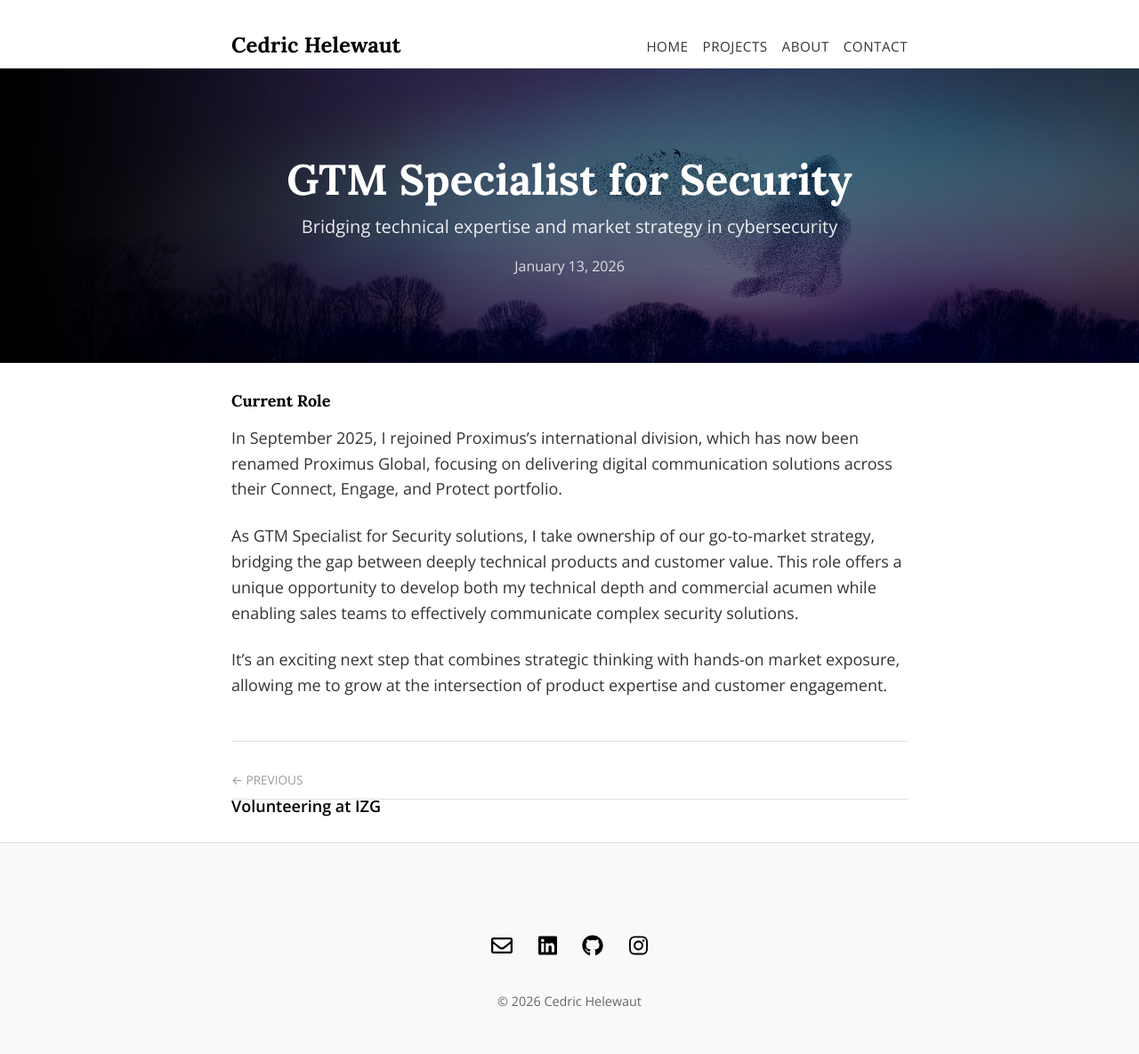
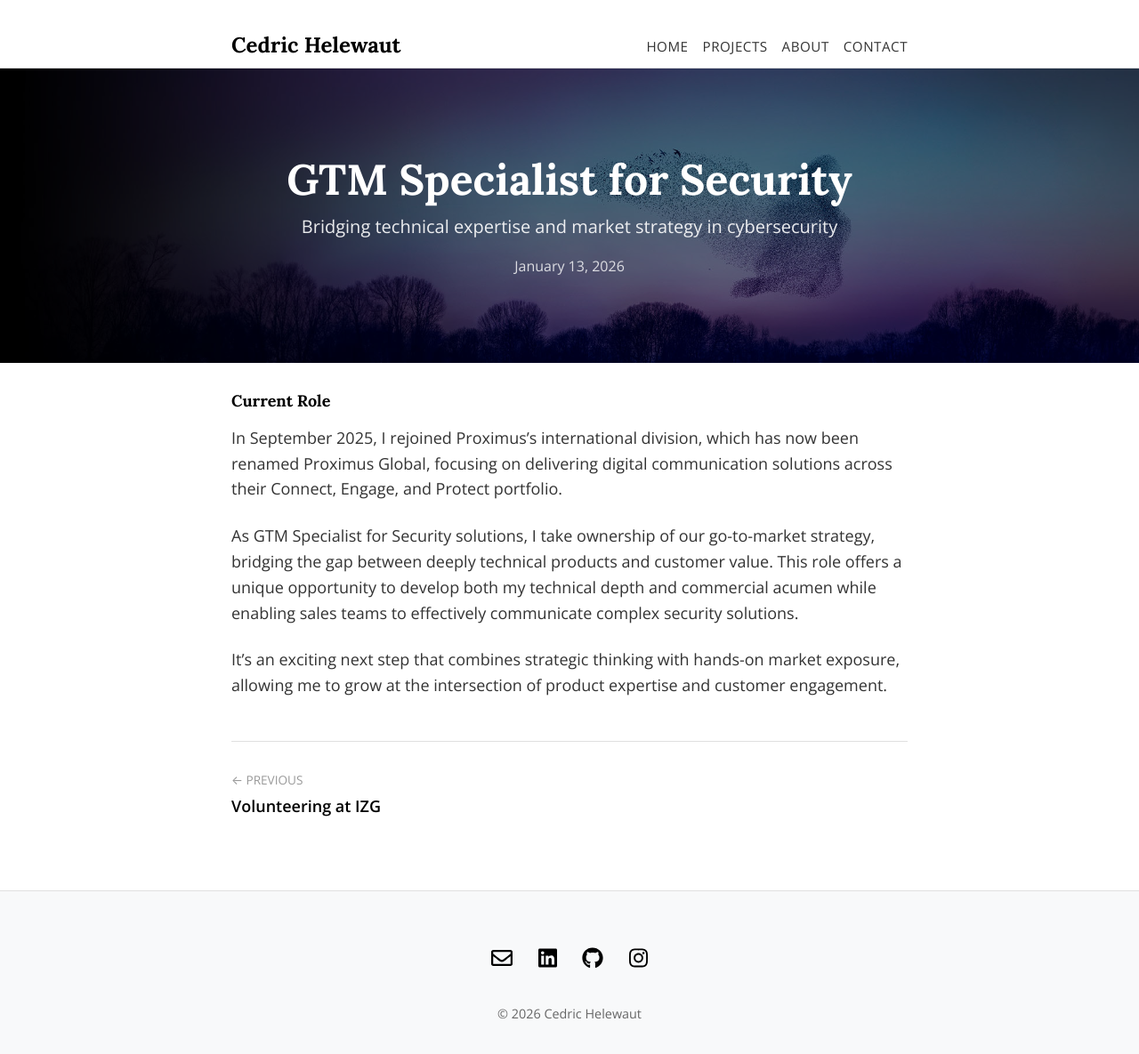
Before and after one commit to cedrichelewaut/personalwebsite, a Jekyll site: the page built from _posts/2026-01-13-pxg.md, in a window 1280 px wide and 1217 px high. Shown: the top 1185 px of the window at 89% size. Built offline with Jekyll 4.4.1, drawn with Linux system fonts in a browser that asks for light colours.

Commit message:
Fix post navigation overlap caused by sticky nav styles
Reset position, z-index, background and height on .post-navigation to
prevent the global nav { position: sticky } rule from making it float
over content. Also add gap, min-width and display:block to prevent
previous/next titles from colliding.

Co-Authored-By: Claude Sonnet 4.6 <noreply@anthropic.com>

```diff
--- a/_sass/styles.scss
+++ b/_sass/styles.scss
@@ -444,7 +444,7 @@ article {
 // Footer
 footer {
   background: $light-gray;
-  padding: 4rem 0 3rem;
+  padding: 1.5rem 0 1.5rem;
   margin-top: 0rem;
   border-top: 1px solid $border-color;
 
@@ -498,14 +498,21 @@ footer {
 
 // Post navigation
 .post-navigation {
+  position: static;
+  z-index: auto;
+  background: none;
+  border-bottom: none;
+  height: auto;
   display: flex;
   justify-content: space-between;
+  gap: 4rem;
   margin: 3rem 0;
   padding: 2rem 0;
   border-top: 1px solid $border-color;
 
   a {
     flex: 1;
+    min-width: 0;
 
     &.next {
       text-align: right;
@@ -522,6 +529,8 @@ footer {
     .nav-title {
       color: $primary-color;
       font-weight: 600;
+      display: block;
+      word-break: break-word;
     }
 
     &:hover .nav-title {
```
